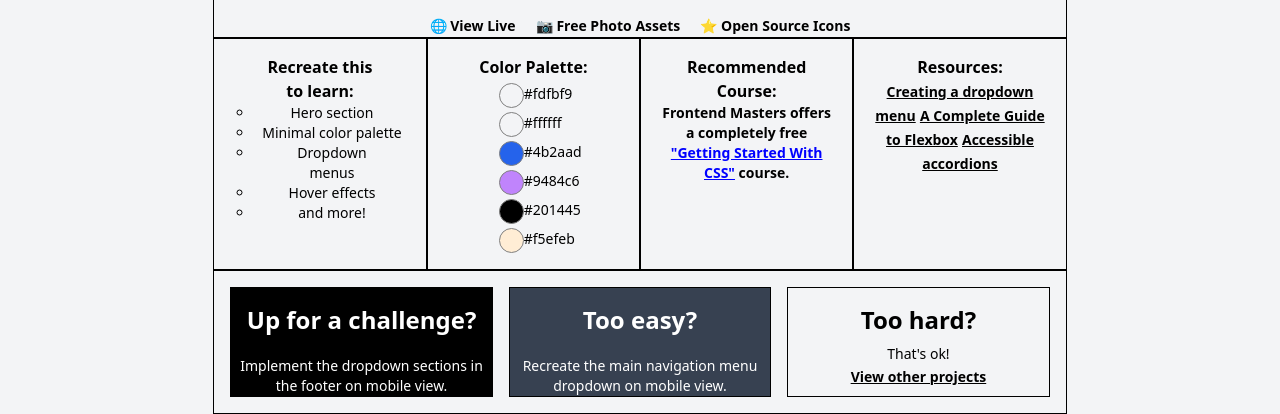
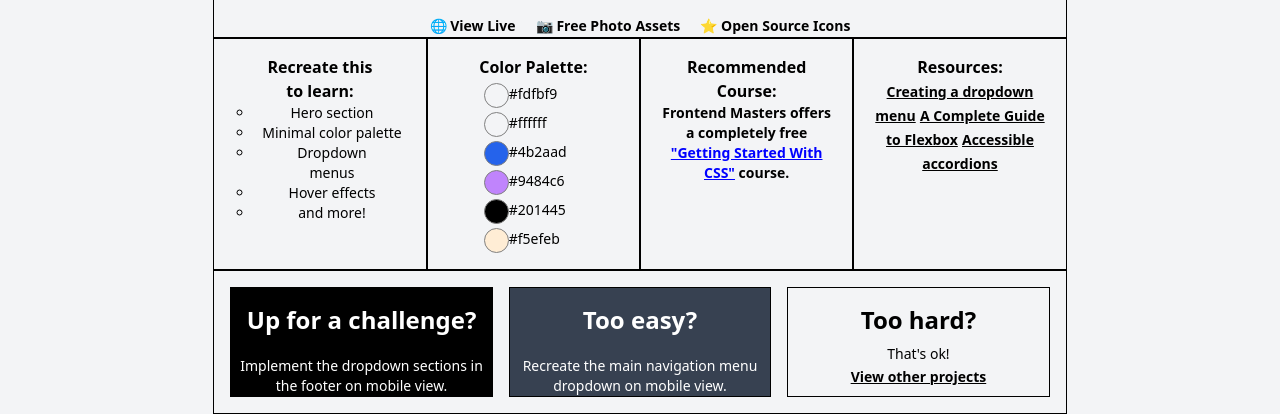
Before and after one commit to Nitish814112/podia, a website: page index.html in a window 1280 px wide. Shown: the part 180-594 px from the top of the page. Drawn offline with Linux system fonts and the light colour scheme.

Commit message:
style changes

```diff
--- a/index.html
+++ b/index.html
@@ -27,7 +27,7 @@
         width: 25px;
         border: 1px solid gray;
         border-radius: 50%;
-        margin-left: 55px;
+        margin-left: 40px;
 
 
     }
```
